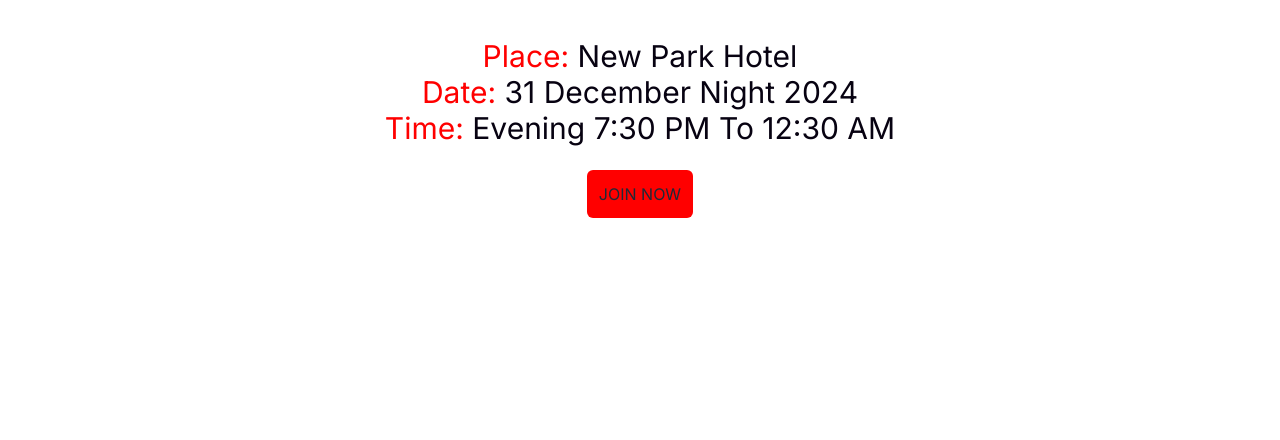
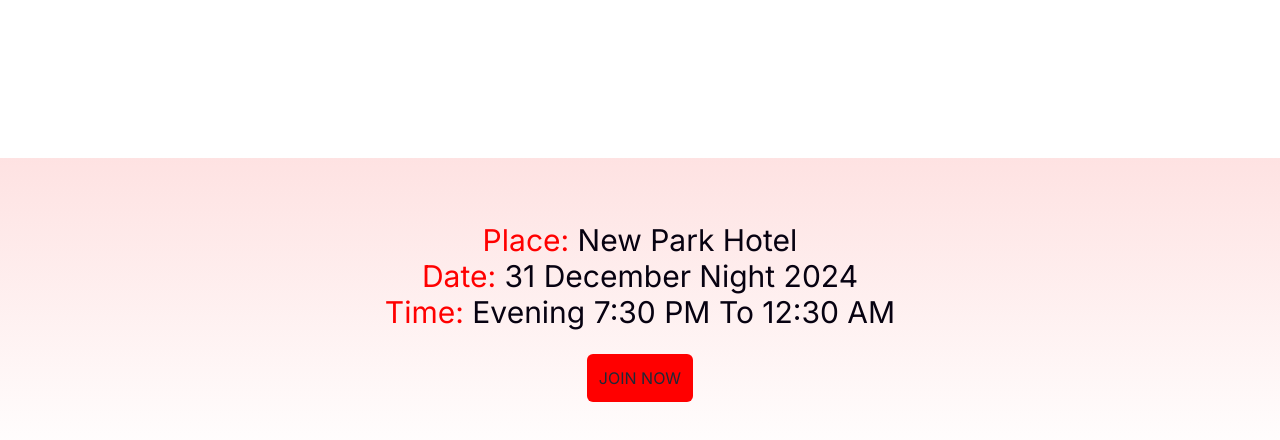
Before and after one commit to amirsayeed/New-Year-offer-with-DaisyUI, a plain HTML site: page index.html in a window 1280 px wide. Shown: the part 1950-2390 px from the top of the page. Before the commit the page ends 2168 px from the top, so only its background shows below. Drawn offline with nearby package versions, Linux system fonts and the light colour scheme.

Commit message:
party info sec complete

```diff
--- a/index.html
+++ b/index.html
@@ -78,8 +78,8 @@
             </div>
         </section>
         <section>
-            <div class="min-w-screen from-black">
-                <div class="inter text-center">
+            <div class="mx-auto mt-40 pb-16 max-w-screen-xl bg-gradient-to-b from-red-100 to-red-0">
+                <div class="inter text-center pt-16">
                     <h4 class="text-3xl text-[#070211]"><span class="text-[#FF0000]">Place:</span> New Park Hotel </h4>
                     <h4 class="text-3xl text-[#070211]"><span class="text-[#FF0000]">Date:</span> 31 December Night 2024
                     </h4>
```
